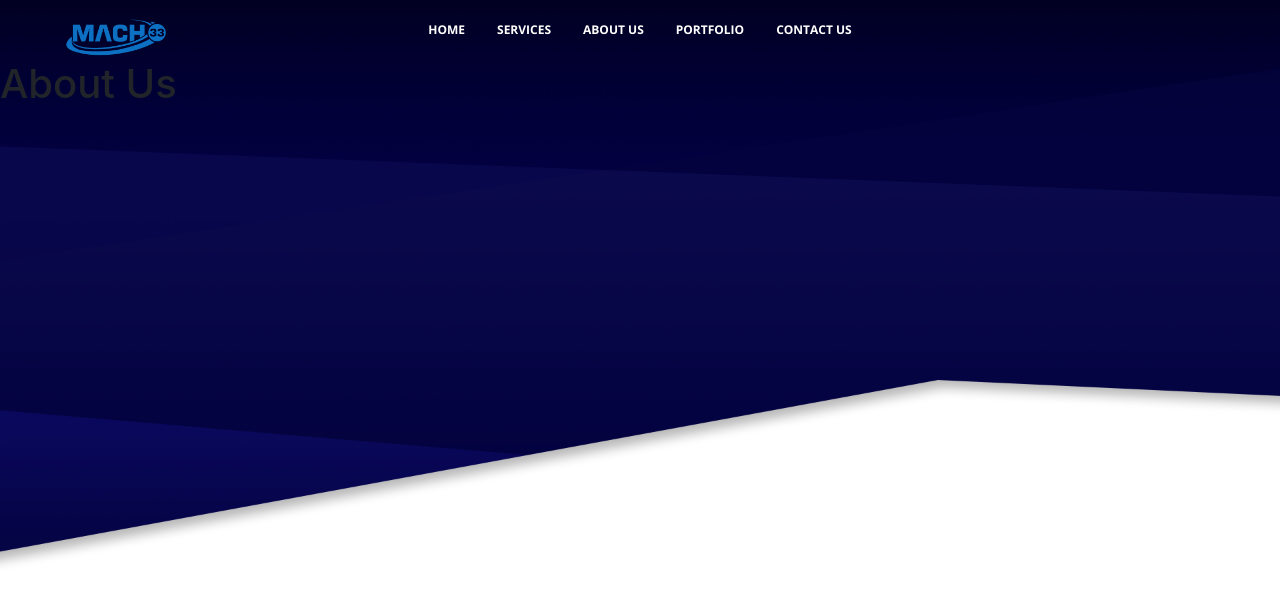
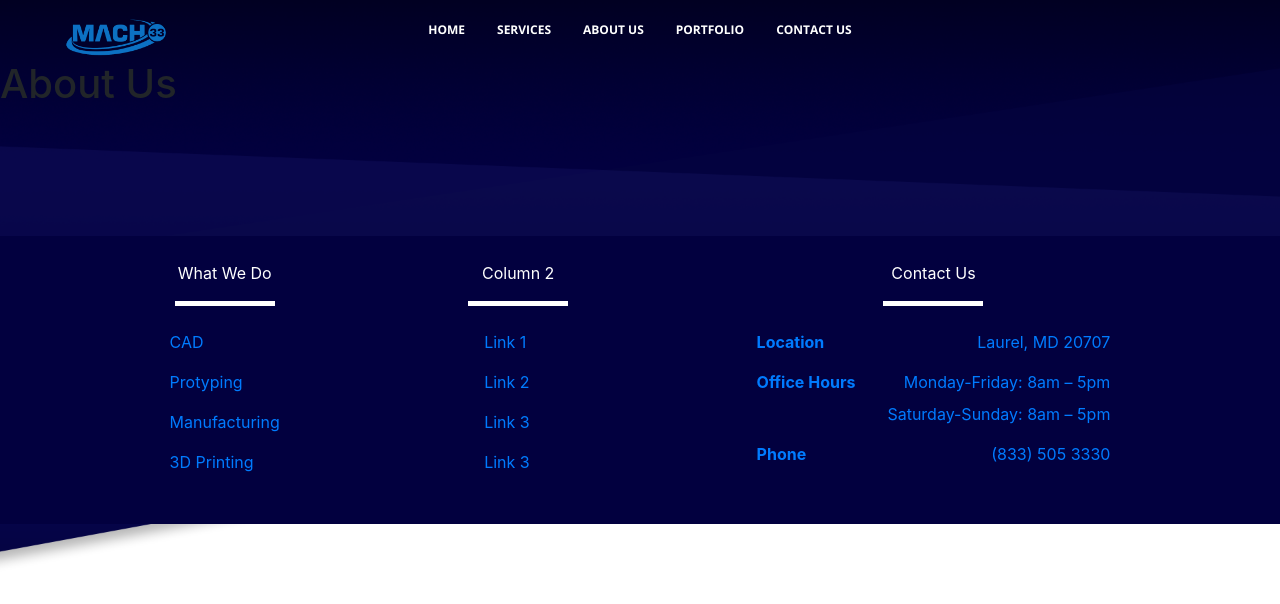
Before and after one commit to Tevaryan/mac33engr, a React (Create React App) app: page /AboutUs in a window 1280 px wide. Shown: the top 604 px of the page. Built offline with nearby package versions, Linux system fonts and the light colour scheme; a web font is replaced by a local one.

Commit message:
Added footer to all pages

```diff
--- a/src/assets/styles/footer.css
+++ b/src/assets/styles/footer.css
@@ -1,9 +1,7 @@
 .footerbar {
     display: flex;
     background-color:rgb(2, 0, 63);
-    position: relative;
     width:100%;
-    bottom: 0%;
     align-items: center;
     justify-content: center;
 }
--- a/src/components/Footer.js
+++ b/src/components/Footer.js
@@ -7,7 +7,7 @@ class Footer extends Component{
 
   render(){
     return (
-      <div className = 'footerbar'>
+      <div className = 'footerbar' style={{marginTop:'10%'}}>
         <div className = 'row'>
 
 
@@ -19,6 +19,7 @@ class Footer extends Component{
                     <NavLink>CAD</NavLink>
                     <NavLink>Protyping</NavLink>
                     <NavLink>Manufacturing</NavLink>
+                    <NavLink tag={Link} to={'/3Dprinting'}>3D Printing</NavLink>
                 </ul>
             </div>
 
--- a/src/containers/AboutUspage.js
+++ b/src/containers/AboutUspage.js
@@ -15,18 +15,14 @@ class AboutUspage extends Component {
   render() {
     return (
       <div>
-        <div>
         <div style={{width:'100vw'}}>
         <img src={background} alt="" style={{position:'absolute', zIndex:'-1', width:'100%'}} className="topbackgroundImage"/>
         </div>
         <Navbar/>
         <h1>About Us</h1>
 
-
-
-        </div>
+        <Footer/>
       </div>
-
     );
   }
 }
--- a/src/containers/ContactUspage.js
+++ b/src/containers/ContactUspage.js
@@ -1,5 +1,6 @@
 import React, { Component } from 'react';
 import Navbar from '../components/Nav';
+import Footer from '../components/Footer';
 import background from "../assets/top half background.png";
 import "../App.css"
 
@@ -19,6 +20,8 @@ class ContactUspage extends Component {
         </div>
         <Navbar/>
         <h1>Contact Us</h1>
+
+        <Footer/>
       </div>
     );
   }
--- a/src/containers/Homepage.js
+++ b/src/containers/Homepage.js
@@ -31,6 +31,7 @@ class Homepage extends Component {
         <img src={background} alt="" style={{position:'absolute', zIndex:'-1', width:'100%'}} className="topbackgroundImage"/>
         </div>
         <Navbar/>
+
         <div style={{width:'100vw', marginTop:'1%'}} className="d-flex justify-content-center">
           <div style={{width:'70%', height:'60vh'}}>
           <img src={titletext} alt="" style={{width:'100%'}}/>
@@ -153,8 +154,8 @@ class Homepage extends Component {
 
         </div>
 
+
         <Footer/>
-
       </div>
     );
   }
--- a/src/containers/Portfoliopage.js
+++ b/src/containers/Portfoliopage.js
@@ -1,5 +1,6 @@
 import React, { Component } from 'react';
 import Navbar from '../components/Nav';
+import Footer from '../components/Footer';
 import background from "../assets/top half background.png";
 import "../App.css"
 
@@ -19,6 +20,8 @@ class Portfoliopage extends Component {
         </div>
         <Navbar/>
         <h1>Portfolio page</h1>
+
+        <Footer/>
       </div>
     );
   }
--- a/src/containers/Servicespage.js
+++ b/src/containers/Servicespage.js
@@ -1,5 +1,6 @@
 import React, { Component } from 'react';
 import Navbar from '../components/Nav';
+import Footer from '../components/Footer';
 import background from "../assets/otherpages.png";
 import text from "../assets/ourServices.png"
 import twoD1 from "../assets/2D1 copy.jpg"
@@ -28,6 +29,7 @@ class Servicespage extends Component {
 
 
         <Navbar/>
+
         <div style={{width:'100vw', height:'45vh', backgroundImage: `url("${background}")`}} className="d-flex justify-content-center flex-column">
           <div style={{width:'100vw', height:'40vh'}} className="d-flex justify-content-center">
           <div style={{width:'60%', height:'100%'}} className="d-flex justify-content-center align-items-center">
@@ -65,6 +67,7 @@ class Servicespage extends Component {
           </div>
         </div>
 
+        <Footer/>
       </div>
     );
   }
--- a/src/containers/threeDprinting.js
+++ b/src/containers/threeDprinting.js
@@ -1,5 +1,6 @@
 import React, { Component } from 'react';
 import Navbar from '../components/Nav';
+import Footer from '../components/Footer';
 import background from "../assets/otherpages.png";
 import text from "../assets/our3Dprinters.png"
 import twoD1 from "../assets/2D1 copy.jpg"
@@ -170,6 +171,8 @@ class Servicespage extends Component {
             </div>
           </div>
         </div> */}
+
+        <Footer/>
       </div>
     );
   }
```
